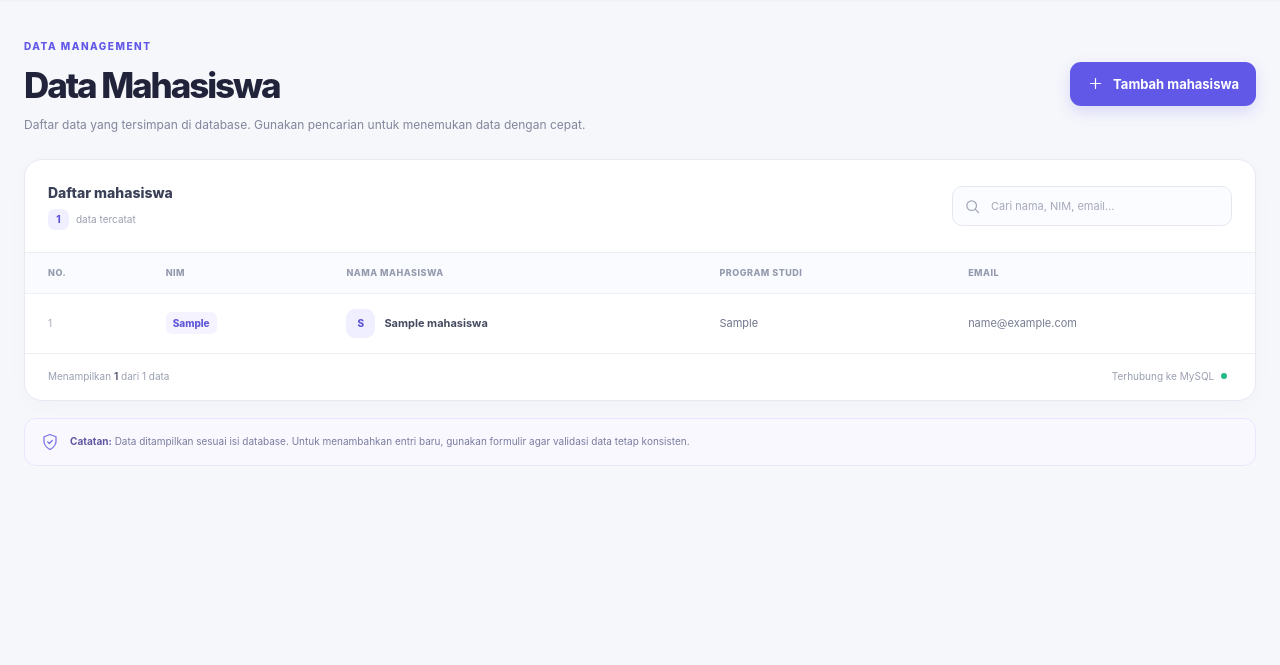
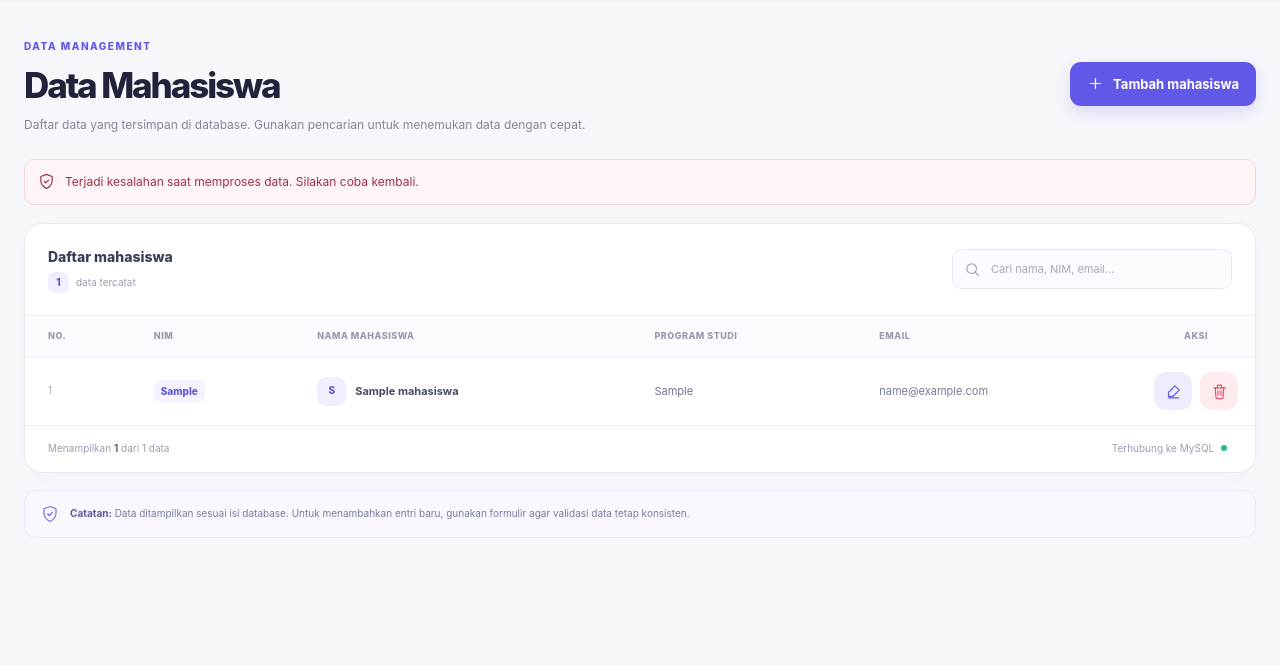
Before and after one commit to Nashki306/WebProgram-sesi, a PHP site: the page made by data_mahasiswa.php in a window 1280 px wide. Shown: the part 65-730 px from the top of the page. Run offline with PHP 8.4, Linux system fonts and the light colour scheme; the visitor is signed in with stand-in values (Sample User, id 1); tables that the repository leaves empty or names only in its code hold one stand-in row (values such as "Sample post").

Commit message:
Update Project

```diff
--- a/data_mahasiswa.php
+++ b/data_mahasiswa.php
@@ -29,14 +29,37 @@ if ($conn) {
         <main class="page-content">
             <section class="page-intro page-intro-row"><div><span class="eyebrow">DATA MANAGEMENT</span><h1>Data Mahasiswa</h1><p>Daftar data yang tersimpan di database. Gunakan pencarian untuk menemukan data dengan cepat.</p></div><a class="button button-primary" href="form_mahasiswa.php"><?= app_icon('plus') ?> Tambah mahasiswa</a></section>
             <?php if (isset($_GET['created'])): ?><div class="alert alert-success" role="status"><?= app_icon('check') ?><span>Data mahasiswa berhasil ditambahkan.</span></div><?php endif; ?>
+            <?php if (isset($_GET['updated'])): ?><div class="alert alert-success" role="status"><?= app_icon('check') ?><span>Data mahasiswa berhasil diperbarui.</span></div><?php endif; ?>
+            <?php if (isset($_GET['deleted'])): ?><div class="alert alert-success" role="status"><?= app_icon('check') ?><span>Data mahasiswa berhasil dihapus.</span></div><?php endif; ?>
+            <?php if (isset($_GET['error'])): ?><div class="alert alert-error" role="alert"><?= app_icon('shield') ?><span>Terjadi kesalahan saat memproses data. Silakan coba kembali.</span></div><?php endif; ?>
             <?php if ($queryError): ?>
                 <div class="alert alert-warning database-alert"><?= app_icon('database') ?><span><?= h($queryError) ?> Jika database belum dibuat, impor file <strong>database.sql</strong> yang disertakan dalam paket.</span></div>
             <?php else: ?>
                 <section class="panel-card table-panel">
                     <div class="table-toolbar"><div><div class="table-title">Daftar mahasiswa</div><p><span class="count-badge"><?= count($rows) ?></span> data tercatat</p></div><label class="search-box"><span><?= app_icon('search') ?></span><input type="search" id="tableSearch" placeholder="Cari nama, NIM, email..." aria-label="Cari data mahasiswa"></label></div>
-                    <div class="table-scroll"><table class="data-table" id="studentTable"><thead><tr><th>No.</th><th>NIM</th><th>Nama mahasiswa</th><th>Program studi</th><th>Email</th></tr></thead><tbody>
+                    <div class="table-scroll"><table class="data-table" id="studentTable"><thead><tr><th>No.</th><th>NIM</th><th>Nama mahasiswa</th><th>Program studi</th><th>Email</th><th class="table-action-col">Aksi</th></tr></thead><tbody>
                     <?php foreach ($rows as $index => $row): ?>
-                        <tr><td class="row-number"><?= $index + 1 ?></td><td><span class="nim-value"><?= h($row['nim']) ?></span></td><td><div class="student-cell"><span class="student-avatar"><?= h(function_exists('mb_substr') ? mb_strtoupper(mb_substr((string) $row['nama'], 0, 1, 'UTF-8'), 'UTF-8') : strtoupper(substr((string) $row['nama'], 0, 1))) ?></span><strong><?= h($row['nama']) ?></strong></div></td><td><?= h($row['program_studi']) ?></td><td><a class="table-email" href="mailto:<?= h($row['email']) ?>"><?= h($row['email']) ?></a></td></tr>
+                        <tr>
+                            <td class="row-number"><?= $index + 1 ?></td>
+                            <td><span class="nim-value"><?= h($row['nim']) ?></span></td>
+                            <td><div class="student-cell"><span class="student-avatar"><?= h(function_exists('mb_substr') ? mb_strtoupper(mb_substr((string) $row['nama'], 0, 1, 'UTF-8'), 'UTF-8') : strtoupper(substr((string) $row['nama'], 0, 1))) ?></span><strong><?= h($row['nama']) ?></strong></div></td>
+                            <td><?= h($row['program_studi']) ?></td>
+                            <td><a class="table-email" href="mailto:<?= h($row['email']) ?>"><?= h($row['email']) ?></a></td>
+                            <td class="table-action-cell">
+                                <div class="action-buttons">
+                                    <a href="edit_mahasiswa.php?id=<?= (int) $row['id'] ?>" class="btn-action btn-edit" title="Edit Mahasiswa" aria-label="Edit <?= h($row['nama']) ?>">
+                                        <?= app_icon('edit') ?>
+                                    </a>
+                                    <form method="POST" action="hapus_mahasiswa.php" class="delete-form" onsubmit="return confirm('Apakah Anda yakin ingin menghapus data mahasiswa <?= h(addslashes($row['nama'])) ?>?');">
+                                        <input type="hidden" name="id" value="<?= (int) $row['id'] ?>">
+                                        <input type="hidden" name="csrf_token" value="<?= h(csrf_token()) ?>">
+                                        <button type="submit" class="btn-action btn-delete" title="Hapus Mahasiswa" aria-label="Hapus <?= h($row['nama']) ?>">
+                                            <?= app_icon('trash') ?>
+                                        </button>
+                                    </form>
+                                </div>
+                            </td>
+                        </tr>
                     <?php endforeach; ?>
                     </tbody></table>
                     <div class="table-empty <?= count($rows) ? 'hidden' : '' ?>" id="tableEmpty"><span class="empty-icon"><?= app_icon('database') ?></span><strong><?= count($rows) ? 'Data tidak ditemukan' : 'Belum ada data mahasiswa' ?></strong><p><?= count($rows) ? 'Coba kata kunci lain.' : 'Mulai dengan menambahkan data mahasiswa pertama.' ?></p><?php if (!count($rows)): ?><a href="form_mahasiswa.php" class="button button-primary button-small"><?= app_icon('plus') ?> Tambah data</a><?php endif; ?></div>
--- /dev/null
+++ b/session.txt
@@ -0,0 +1,5 @@
+# Netscape HTTP Cookie File
+# https://curl.se/docs/http-cookies.html
+# This file was generated by libcurl! Edit at your own risk.
+
+localhost	FALSE	/	FALSE	0	PHPSESSID	6fpbacnnj9mdrplo4euccnoacd
--- a/style.css
+++ b/style.css
@@ -2913,3 +2913,78 @@ svg {
     color: #999999 !important;
     margin: 0 5px !important;
 }
+
+/* ===================================================
+   TOMBOL AKSI EDIT & DELETE (DATA MAHASISWA)
+   =================================================== */
+.table-action-col {
+    text-align: center;
+    width: 110px;
+}
+
+.table-action-cell {
+    white-space: nowrap;
+    text-align: center;
+}
+
+.action-buttons {
+    display: flex;
+    align-items: center;
+    justify-content: center;
+    gap: 8px;
+}
+
+.btn-action {
+    display: inline-flex;
+    align-items: center;
+    justify-content: center;
+    width: 38px;
+    height: 38px;
+    border-radius: 12px;
+    text-decoration: none;
+    cursor: pointer;
+    border: none;
+    outline: none;
+    transition: background-color 0.18s ease, transform 0.15s ease, box-shadow 0.18s ease;
+}
+
+.btn-action svg {
+    width: 17px;
+    height: 17px;
+}
+
+.btn-action:hover {
+    transform: translateY(-1px);
+}
+
+.btn-action:active {
+    transform: translateY(0);
+}
+
+/* Tombol Edit: lavender soft square dengan rounded corners */
+.btn-edit {
+    background-color: #ededfc;
+    color: #655de0;
+}
+
+.btn-edit:hover {
+    background-color: #e2e0fb;
+    color: #5147d5;
+}
+
+.delete-form {
+    display: inline-flex;
+    margin: 0;
+    padding: 0;
+}
+
+/* Tombol Delete: pink soft square dengan rounded corners */
+.btn-delete {
+    background-color: #fdebed;
+    color: #e05370;
+}
+
+.btn-delete:hover {
+    background-color: #fbdfe3;
+    color: #c93b58;
+}
--- a/ui.php
+++ b/ui.php
@@ -40,6 +40,8 @@ function app_icon(string $name, string $class = ''): string
         'shield' => '<path d="M12 22s8-4 8-11V5l-8-3-8 3v6c0 7 8 11 8 11Z"/><path d="m9 12 2 2 4-4"/>',
         'external' => '<path d="M14 3h7v7M10 14 21 3"/><path d="M18 13v6a2 2 0 0 1-2 2H5a2 2 0 0 1-2-2V8a2 2 0 0 1 2-2h6"/>',
         'calendar' => '<rect x="3" y="5" width="18" height="16" rx="2"/><path d="M16 3v4M8 3v4M3 10h18"/>',
+        'edit' => '<path d="m14 4 6 6-9 9H5v-6l9-9z"/><path d="M5 21h14"/>',
+        'trash' => '<path d="M4 7h16"/><path d="M9 7V4a1 1 0 0 1 1-1h4a1 1 0 0 1 1 1v3"/><path d="M6 7l1 13a2 2 0 0 0 2 2h6a2 2 0 0 0 2-2l1-13"/><line x1="10" y1="11" x2="10" y2="17"/><line x1="14" y1="11" x2="14" y2="17"/>',
     ];
     $content = $paths[$name] ?? ($paths['layout'] ?? '');
     $classAttr = $class !== '' ? ' class="' . h($class) . '"' : '';
```
Also changed, not shown: edit_mahasiswa.php (added, +152 -0 lines), hapus_mahasiswa.php (added, +29 -0 lines).
